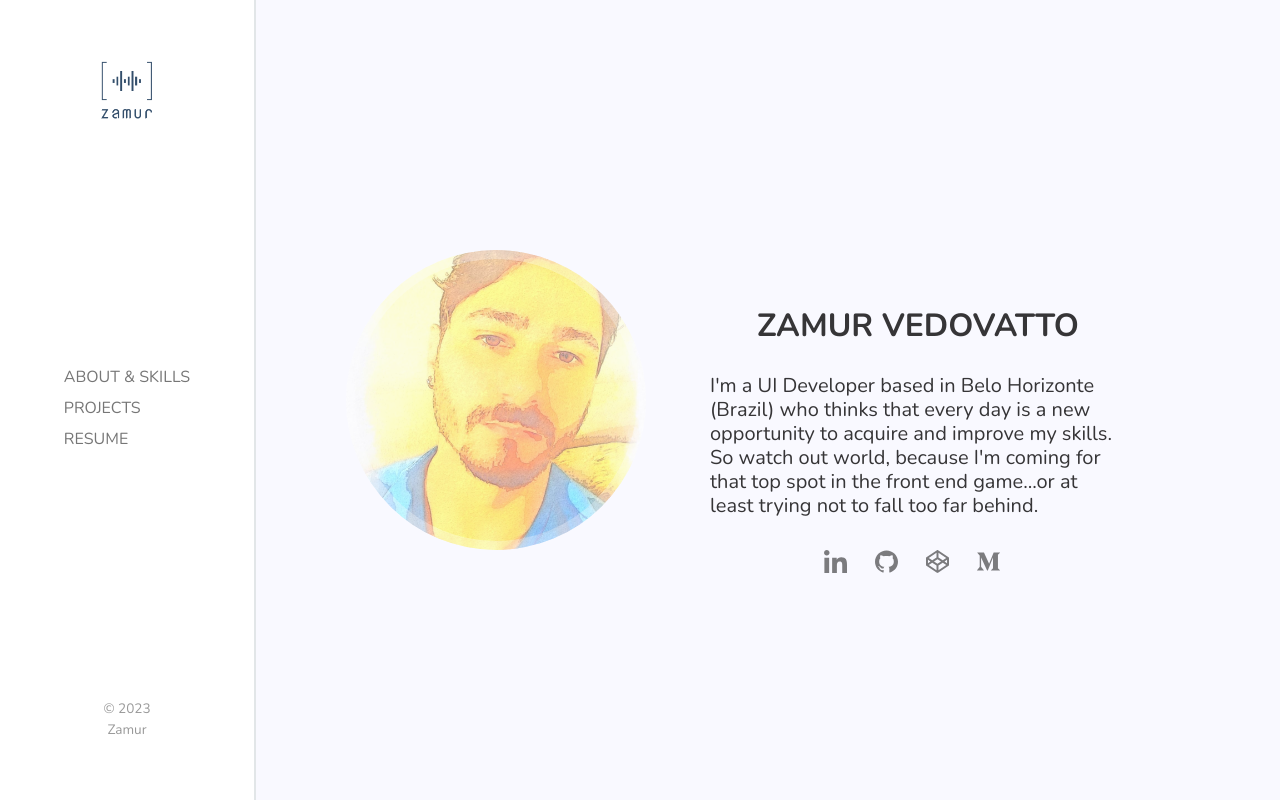
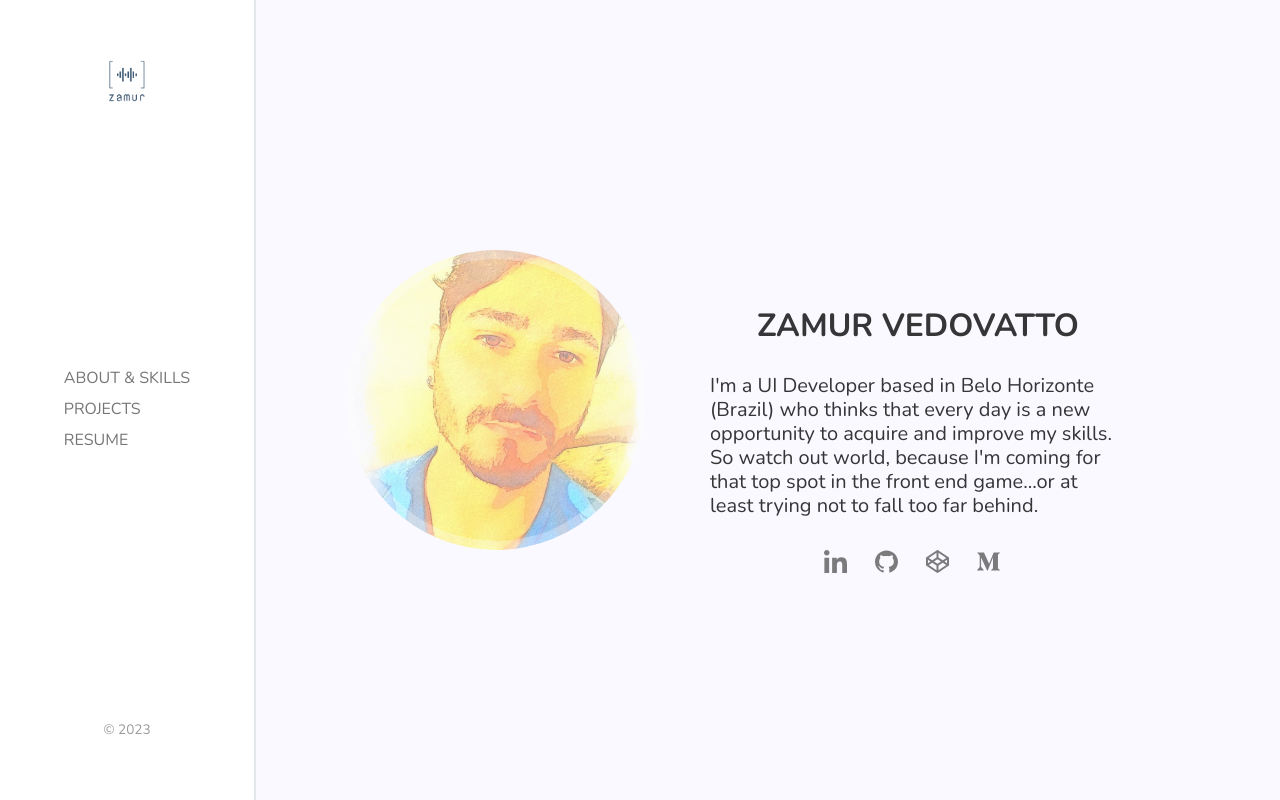
Before and after one commit to ZamurVedovatto/portfolio-zamur, a Next.js app: page / in a window 1280 px wide. Built offline with nearby package versions, Linux system fonts and the light colour scheme; some icons are missing.

Commit message:
logo and adjust

```diff
--- a/components/Footer.tsx
+++ b/components/Footer.tsx
@@ -4,7 +4,6 @@ const Footer = () => {
   return (
     <FooterWrapper>
       <span>&copy; 2023</span>
-      <span>Zamur</span>
     </FooterWrapper>
   )
 }
--- a/components/Sidebar.tsx
+++ b/components/Sidebar.tsx
@@ -15,7 +15,7 @@ const Sidebar: FC<SidebarProps> = () => {
     <SidebarWrapper>
       <div className="logo-area">
         <Link href="/">
-          <Image width={60} height={60} src="/logo.png" alt="Alt" />
+          <Image width={42} height={42} src="/logo.png" alt="Alt" />
         </Link>
       </div>
       <ul>
```
